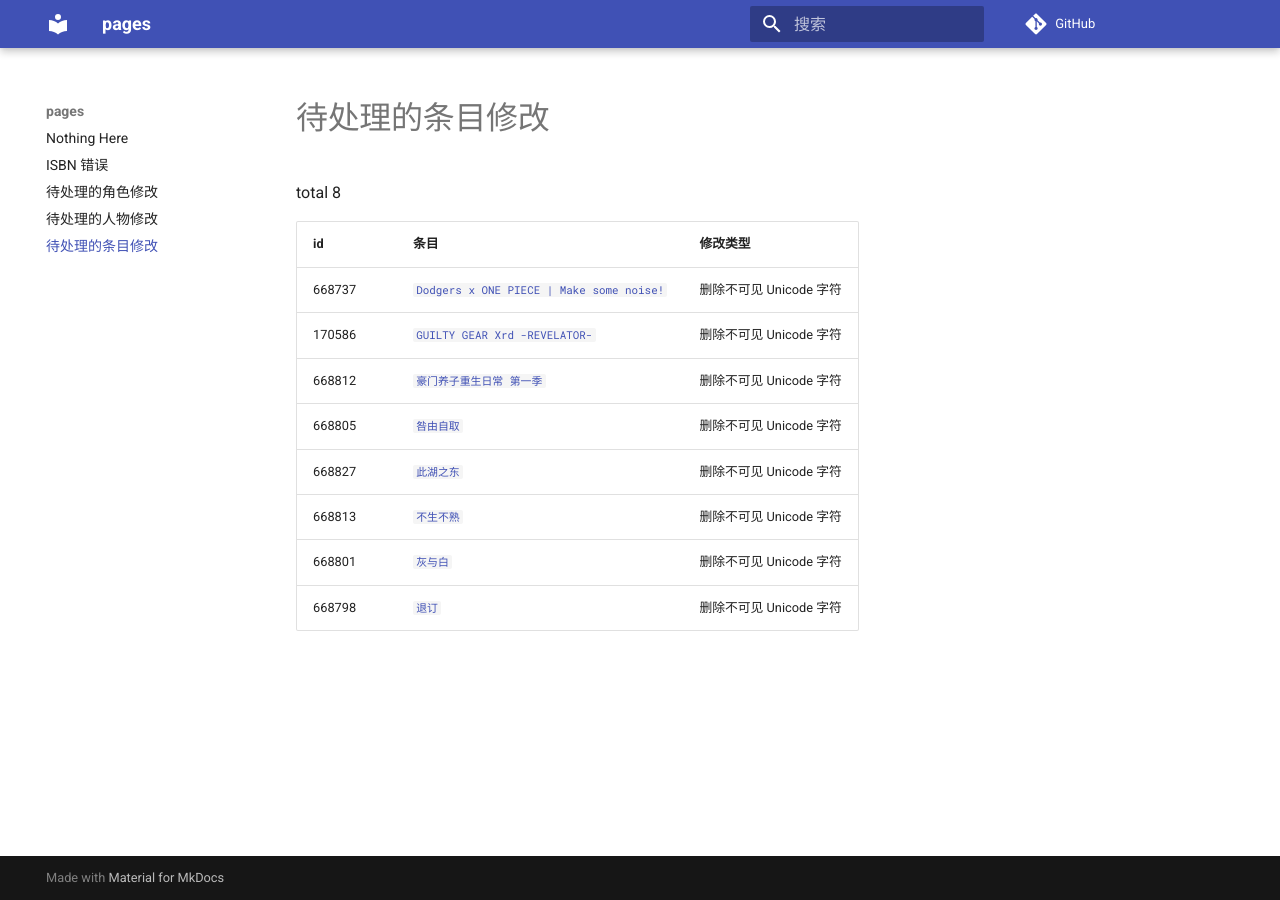
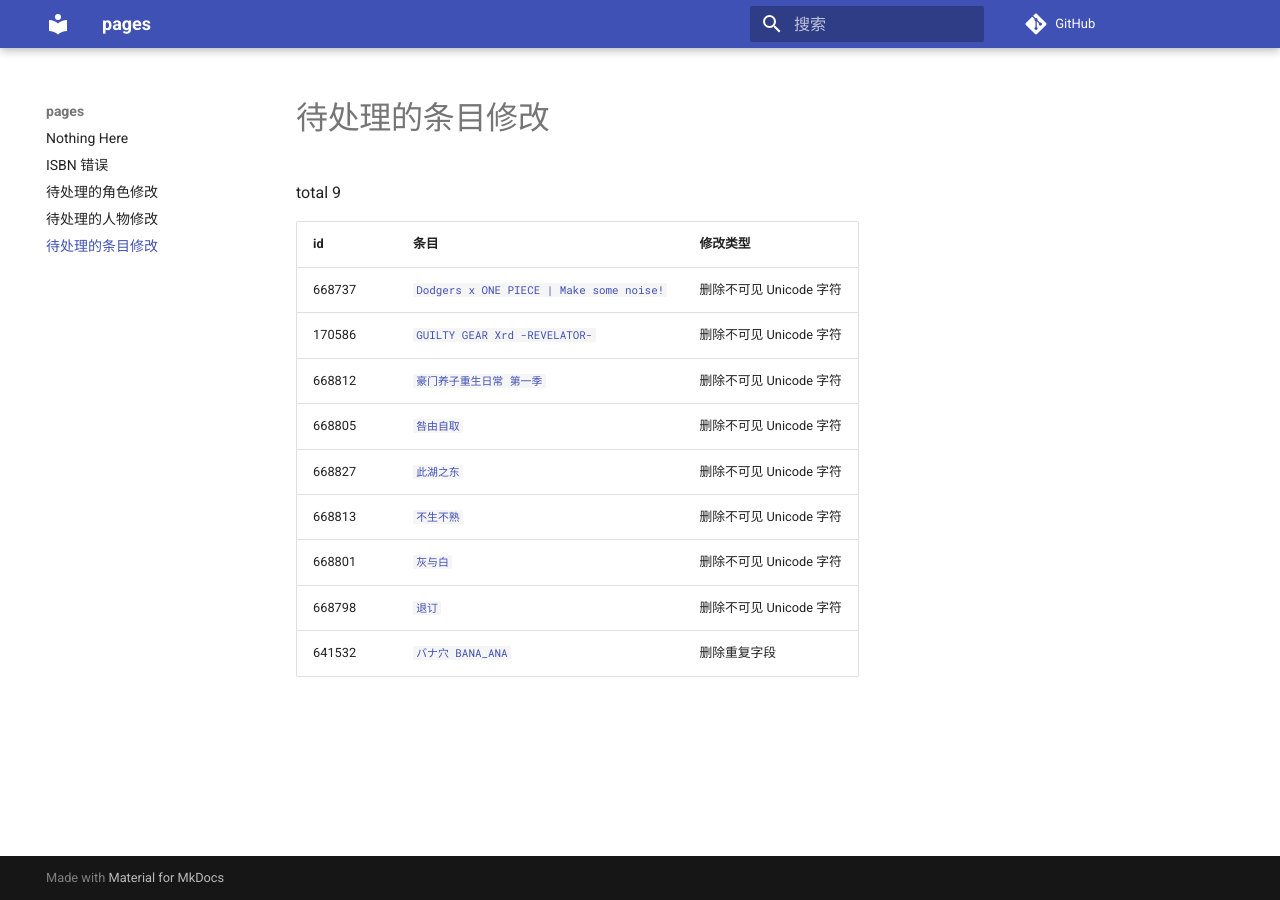
Before and after one commit to trim21/bangumi-pages, an MkDocs documentation site: the page built from docs/pending-subject-changes.md, in a window 1280 px wide. Built offline with MkDocs 1.6.1 and Material for MkDocs 9.7.7, drawn with Linux system fonts in a browser that asks for light colours; comment, search, counter and statistics services are not loaded.

Commit message:
update pending-changes.md

```diff
--- a/docs/pending-subject-changes.md
+++ b/docs/pending-subject-changes.md
@@ -1,6 +1,6 @@
 # 待处理的条目修改
 
-total 8
+total 9
 
 | id | 条目 | 修改类型 |
 | --- | --- | --- |
@@ -12,3 +12,4 @@ total 8
 | 668813 | [`不生不熟`](https://bgm.tv/subject/668813) | 删除不可见 Unicode 字符 |
 | 668801 | [`灰与白`](https://bgm.tv/subject/668801) | 删除不可见 Unicode 字符 |
 | 668798 | [`退订`](https://bgm.tv/subject/668798) | 删除不可见 Unicode 字符 |
+| 641532 | [`バナ穴 BANA_ANA`](https://bgm.tv/subject/641532) | 删除重复字段 |
```
